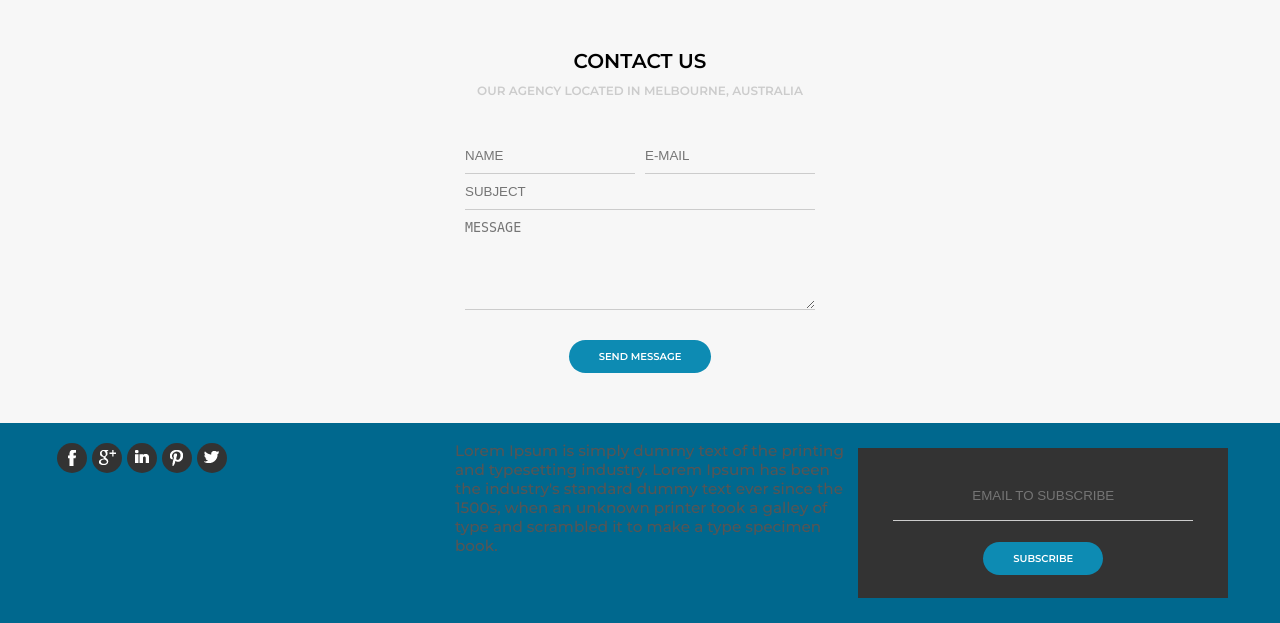
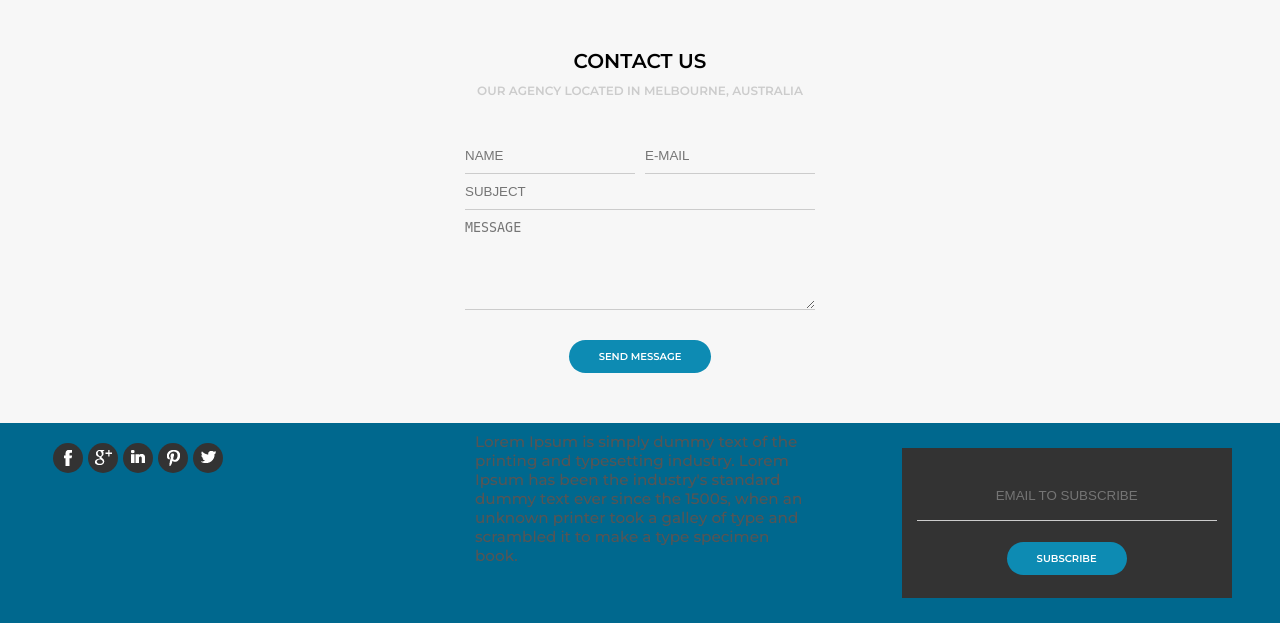
Before and after one commit to alves084/accdev, a PHP site: page / in a window 1280 px wide. Shown: the part 4210-4833 px from the top of the page. Run offline with PHP 8.4, Linux system fonts and the light colour scheme.

Commit message:
Revisando footer

```diff
--- a/assets/css/style.css
+++ b/assets/css/style.css
@@ -628,7 +628,7 @@ footer .footer{
     display: flex;
 }
 .footer1{
-    width: 300px;
+    width: 330px;
     color: #fff;
     margin: auto;
 }
@@ -645,7 +645,7 @@ footer .footer{
 .footer1 h3{
     color: #555;
     font-weight: 500;
-    width: 400px;
+    width: 330px;
     margin-top: -50px;
 }
 .footer1.input{display: flex;
@@ -654,7 +654,7 @@ footer .footer{
     align-items: center;
     margin: auto;
     height: 150px;
-    width: 370px;
+    width: 330px;
     background-color: #333;
 }
 .footer1.input input{
```
